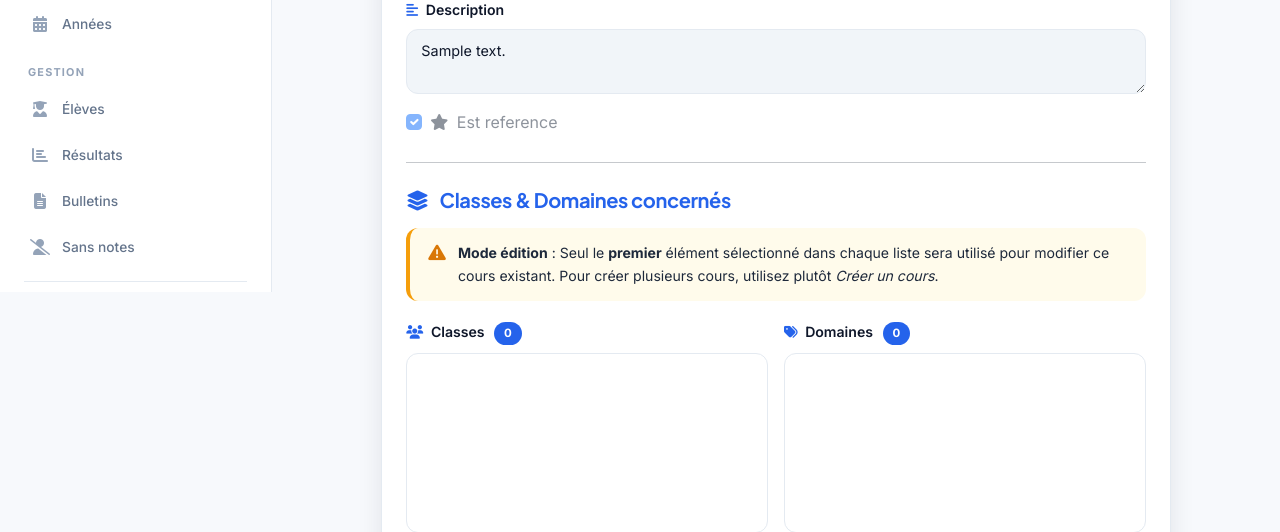
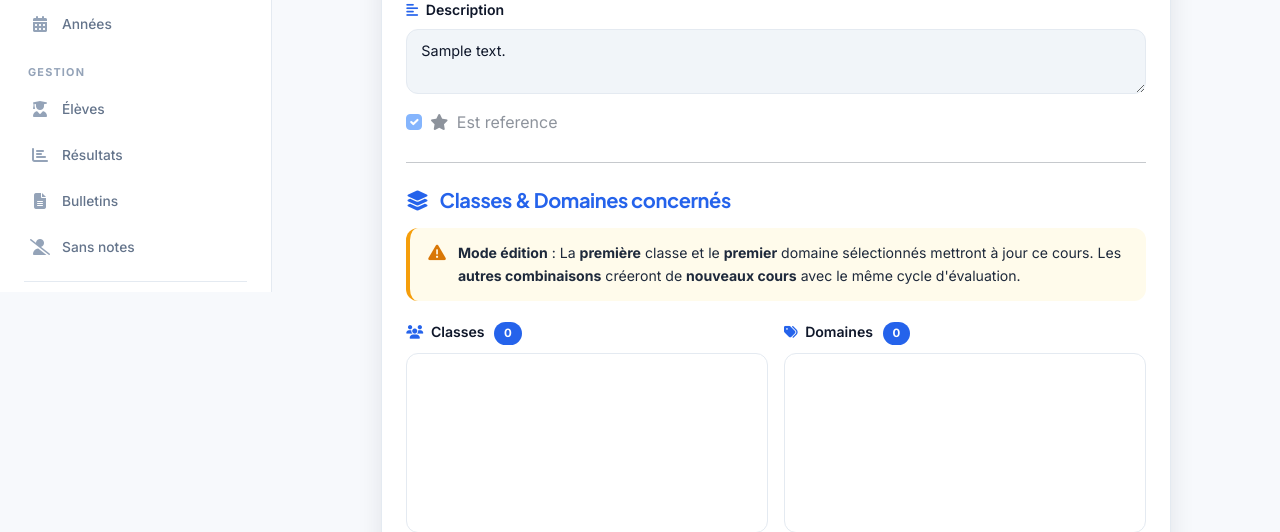
Before and after one commit to Nelaure/cradd, a Django app: page /cours/modifier/1/ in a window 1280 px wide. Shown: the part 508-1040 px from the top of the page. Run offline with Django 3.2, Linux system fonts and the light colour scheme; a user stored in the database is signed in; tables that the repository leaves empty hold one stand-in row (values such as "Sample post"); lists and menus that the app fills with data are empty; parts of the project's set-up code (start-up, migrations or seed data) failed here and were passed over; some libraries are stand-ins or nearby versions.

```diff
--- a/ecoles/forms.py
+++ b/ecoles/forms.py
@@ -691,8 +691,9 @@ class CoursForm(forms.ModelForm):
 class CycleEvaluationConfigForm(forms.Form):
     """
     Formulaire OPTIONNEL de configuration du cycle d'évaluation.
-    Utilisé lors de la création d'un cours pour personnaliser
-    le nombre de cycles, les périodes et examens.
+    - `config_active` : marqueur envoyé depuis le template quand le switch est activé.
+    - Si `config_active` est absent/vide → config par défaut appliquée.
+    - Si `config_active` = '1' → config personnalisée appliquée.
 
     ⚠️ RÈGLE MÉTIER : L'examen vaut le DOUBLE du points_max des évaluations normales.
     """
@@ -700,6 +701,12 @@ class CycleEvaluationConfigForm(forms.Form):
     CYCLE_TYPES = (
         ('trimestre', 'Trimestriel (3 cycles)'),
         ('semestre', 'Semestriel (2 cycles)'),
+    )
+
+    # ----- Marqueur activateur -----
+    config_active = forms.CharField(
+        required=False,
+        widget=forms.HiddenInput(attrs={'id': 'id_config_active'})
     )
 
     type_cycle = forms.ChoiceField(
@@ -772,6 +779,27 @@ class CycleEvaluationConfigForm(forms.Form):
         self.helper = FormHelper()
         self.helper.form_method = 'post'
         self.helper.layout = Layout()
+
+    def is_active(self):
+        """Retourne True si le switch est activé."""
+        return bool(self.cleaned_data.get('config_active')) if self.is_valid() else False
+
+    def get_config(self):
+        """
+        Retourne un dictionnaire de configuration propre.
+        Utilise `initial` comme fallback si les champs sont vides.
+        """
+        if not self.is_valid() or not self.is_active():
+            return None
+
+        cd = self.cleaned_data
+        return {
+            'type_cycle': cd.get('type_cycle') or 'trimestre',
+            'nombre_cycles': cd.get('nombre_cycles') or 3,
+            'periodes_par_cycle': cd.get('periodes_par_cycle') or 2,
+            'inclure_examen': cd.get('inclure_examen', True),
+            'points_max': cd.get('points_max') or 20,
+        }
 
 
 # ===================== ANNÉE SCOLAIRE =====================
--- a/ecoles/templates/ecoles/cours_form.html
+++ b/ecoles/templates/ecoles/cours_form.html
@@ -83,9 +83,9 @@
                     <div class="alert-warning-custom">
                         <i class="fas fa-exclamation-triangle"></i>
                         <p>
-                            <strong>Mode édition</strong> : Seul le <strong>premier</strong> élément sélectionné
-                            dans chaque liste sera utilisé pour modifier ce cours existant.
-                            Pour créer plusieurs cours, utilisez plutôt <em>Créer un cours</em>.
+                            <strong>Mode édition</strong> : La <strong>première</strong> classe et le <strong>premier</strong>
+                            domaine sélectionnés mettront à jour ce cours. Les <strong>autres combinaisons</strong>
+                            créeront de <strong>nouveaux cours</strong> avec le même cycle d'évaluation.
                         </p>
                     </div>
                     {% else %}
@@ -142,6 +142,10 @@
                     <!-- ========== CONFIGURATION CYCLE D'ÉVALUATION (OPTIONNEL EN CRÉATION) ========== -->
                     {% if not is_edit and cycle_config_form %}
                     <hr class="my-4">
+
+                    <!-- ⚠️ Champ caché qui indique au serveur si le switch est activé -->
+                    {{ cycle_config_form.config_active }}
+
                     <div class="config-toggle-wrapper">
                         <div class="form-check form-switch">
                             <input class="form-check-input" type="checkbox" id="toggleCycleConfig" role="switch">
@@ -790,12 +794,27 @@
         const cycleConfigSection = document.getElementById('cycleConfigSection');
         const previewContent = document.getElementById('previewContent');
         const previewExamenPts = document.getElementById('previewExamenPts');
+        const configActiveInput = document.getElementById('id_config_active');
 
         if (toggleCycleConfig && cycleConfigSection) {
             toggleCycleConfig.addEventListener('change', function () {
-                cycleConfigSection.style.display = this.checked ? 'block' : 'none';
-                if (this.checked) updatePreview();
+                const isChecked = this.checked;
+                cycleConfigSection.style.display = isChecked ? 'block' : 'none';
+
+                // ⚠️ Mettre à jour le champ caché envoyé au serveur
+                if (configActiveInput) {
+                    configActiveInput.value = isChecked ? '1' : '';
+                }
+
+                if (isChecked) updatePreview();
             });
+
+            // Initialisation au chargement (si le serveur a renvoyé '1')
+            if (configActiveInput && configActiveInput.value === '1') {
+                toggleCycleConfig.checked = true;
+                cycleConfigSection.style.display = 'block';
+                updatePreview();
+            }
         }
 
         // Éléments de configuration
--- a/ecoles/views.py
+++ b/ecoles/views.py
@@ -1474,19 +1474,18 @@ def cours_create(request):
     Si plusieurs classes ET plusieurs domaines sont sélectionnés :
     → un cours est créé pour chaque combinaison (classe × domaine).
 
-    La configuration du cycle d'évaluation est OPTIONNELLE :
-    - Si le switch "Personnaliser" est activé → utilise les paramètres saisis.
-    - Sinon → utilise la configuration par défaut (trimestre, 3 cycles, 2 périodes, examen).
-
-    ⚠️ RÈGLE MÉTIER : L'examen vaut TOUJOURS le DOUBLE du points_max des évaluations normales.
-    Exemple : si points_max = 20 pour une période, l'examen vaudra 40 points.
+    Configuration cycle OPTIONNELLE :
+    - Si le switch "Personnaliser" est activé (POST contient `config_active`),
+      utilise les paramètres saisis.
+    - Sinon → config par défaut (trimestre, 3 cycles, 2 périodes, examen ×2).
+
+    ⚠️ RÈGLE MÉTIER : L'examen vaut TOUJOURS le DOUBLE du points_max.
     """
     user = request.user
     if not (user.est_administrateur() or user.est_agent()):
         messages.error(request, 'Accès non autorisé.')
         return redirect('ecoles:dashboard')
 
-    # L'agent ne peut créer QUE des références
     is_reference = True
     if user.est_administrateur():
         ref_param = request.GET.get('ref', '1')
@@ -1510,25 +1509,16 @@ def cours_create(request):
             coefficient = form.cleaned_data['coefficient']
             description = form.cleaned_data.get('description', '')
             niveau = form.cleaned_data['niveau']
-            classes = form.cleaned_data['classe']       # QuerySet de classes
-            domaines = form.cleaned_data['domaine']     # QuerySet de domaines
+            classes = form.cleaned_data['classe']
+            domaines = form.cleaned_data['domaine']
             ecole = None if is_reference else form.cleaned_data.get('ecole')
 
-            # ----- Récupérer la configuration du cycle (optionnelle) -----
-            config_data = None
-            if cycle_config_form.is_valid() and cycle_config_form.cleaned_data.get('type_cycle'):
-                config_data = {
-                    'type_cycle': cycle_config_form.cleaned_data.get('type_cycle', 'trimestre'),
-                    'nombre_cycles': cycle_config_form.cleaned_data.get('nombre_cycles') or 3,
-                    'periodes_par_cycle': cycle_config_form.cleaned_data.get('periodes_par_cycle') or 2,
-                    'inclure_examen': cycle_config_form.cleaned_data.get('inclure_examen', True),
-                    'points_max': cycle_config_form.cleaned_data.get('points_max') or 20,
-                }
+            # ----- Récupérer la config cycle (avec fallback sur initial) -----
+            config_data = cycle_config_form.get_config()
 
             created_cours = []
             errors = []
 
-            # ----- Création pour chaque combinaison classe × domaine -----
             for classe in classes:
                 for domaine in domaines:
                     # Générer un code unique
@@ -1558,15 +1548,14 @@ def cours_create(request):
                         )
 
                         if config_data:
-                            # Config personnalisée
+                            # ----- Config personnalisée -----
                             nb_cycles = config_data['nombre_cycles']
                             nb_periodes = config_data['periodes_par_cycle']
                             inclure_examen = config_data['inclure_examen']
                             pts_max = config_data['points_max']
-                            pts_max_examen = pts_max * 2  # ⚠️ L'examen vaut le DOUBLE
+                            pts_max_examen = pts_max * 2  # ⚠️ Examen = ×2
 
                             for cycle_num in range(1, nb_cycles + 1):
-                                # Périodes normales
                                 for periode_num in range(1, nb_periodes + 1):
                                     EvaluationConfig.objects.create(
                                         cycle_evaluation=cycle_eval,
@@ -1576,7 +1565,6 @@ def cours_create(request):
                                         points_max=pts_max,
                                         ordre=periode_num
                                     )
-                                # Examen (double des points)
                                 if inclure_examen:
                                     EvaluationConfig.objects.create(
                                         cycle_evaluation=cycle_eval,
@@ -1587,14 +1575,13 @@ def cours_create(request):
                                         ordre=nb_periodes + 1
                                     )
                         else:
-                            # Config par défaut (trimestre, 3 cycles, 2 périodes, examen ×2)
+                            # ----- Config par défaut -----
                             cycle_eval.creer_evaluations_par_defaut()
 
                         created_cours.append(cours)
                     except Exception as e:
                         errors.append(f"{classe.nom} × {domaine.nom} : {str(e)}")
 
-            # ----- Message de succès -----
             if created_cours:
                 if len(created_cours) == 1:
                     messages.success(request, f'Cours "{nom}" créé avec succès.')
@@ -1624,12 +1611,14 @@ def cours_edit(request, pk):
     """
     Modifier un cours existant.
 
-    IMPORTANT : Le mode édition ne concerne qu'UN SEUL cours (l'instance ciblée par pk).
-    Lorsque plusieurs classes/domaines sont sélectionnés, seul le PREMIER élément
-    de chaque liste sera utilisé pour modifier ce cours.
+    Comportement MULTI-SÉLECTION :
+    - Le cours ciblé (pk) est mis à jour avec la PREMIÈRE combinaison (classe × domaine).
+    - Les combinaisons SUPPLÉMENTAIRES créent de NOUVEAUX cours (avec copie du cycle).
+    - Le cycle d'évaluation du cours ciblé est éditable via le formset.
     """
     cours = get_object_or_404(Cours, pk=pk)
     user = request.user
+
     if user.est_parent() or user.est_ministre():
         messages.error(request, 'Accès non autorisé.')
         return redirect('ecoles:dashboard')
@@ -1661,32 +1650,99 @@ def cours_edit(request, pk):
         formset = EvaluationConfigFormSet(request.POST, instance=cycle_eval)
 
         if form.is_valid() and cycle_form.is_valid() and formset.is_valid():
-            # ----- Sauvegarder le cours (uniquement la 1ère classe/domaine sélectionné) -----
-            classes = form.cleaned_data.get('classe')
-            domaines = form.cleaned_data.get('domaine')
-
-            # Prendre le premier élément de chaque QuerySet pour l'assignation
-            if classes:
-                cours.classe = classes.first() if hasattr(classes, 'first') else classes[0]
-            if domaines:
-                cours.domaine = domaines.first() if hasattr(domaines, 'first') else domaines[0]
-
-            # Sauvegarder les autres champs
+            # ----- Récupérer les combinaisons -----
+            classes = list(form.cleaned_data.get('classe') or [])
+            domaines = list(form.cleaned_data.get('domaine') or [])
+
+            if not classes or not domaines:
+                messages.error(request, 'Veuillez sélectionner au moins une classe et un domaine.')
+                return render(request, 'ecoles/cours_form.html', {
+                    'form': form,
+                    'cycle_form': cycle_form,
+                    'formset': formset,
+                    'cours': cours,
+                    'title': 'Modifier un cours',
+                    'is_edit': True,
+                })
+
+            # ----- 1. Mettre à jour le cours ciblé avec la 1ère combinaison -----
+            first_classe = classes[0]
+            first_domaine = domaines[0]
+
             cours.nom = form.cleaned_data['nom']
             cours.code = form.cleaned_data['code']
             cours.coefficient = form.cleaned_data['coefficient']
             cours.description = form.cleaned_data.get('description', '')
             cours.niveau = form.cleaned_data['niveau']
+            cours.classe = first_classe
+            cours.domaine = first_domaine
             cours.ecole = None if is_reference else form.cleaned_data.get('ecole')
             cours.est_reference = is_reference
             cours.save()
 
-            # Sauvegarder le cycle d'évaluation
+            # Sauvegarder le cycle d'évaluation du cours ciblé
             cycle_form.save()
             formset.save()
             cycle_eval.nettoyer_evaluations()
 
-            messages.success(request, 'Cours modifié avec succès.')
+            # ----- 2. Créer des cours pour les combinaisons RESTANTES -----
+            created_count = 0
+            base_code = cours.code
+            existing_combos = {(first_classe.id, first_domaine.id)}
+
+            for classe in classes:
+                for domaine in domaines:
+                    if (classe.id, domaine.id) in existing_combos:
+                        continue
+
+                    # Générer un code unique
+                    code_candidat = base_code
+                    suffix = 1
+                    while Cours.objects.filter(code=code_candidat).exists():
+                        code_candidat = f"{base_code}_{suffix}"
+                        suffix += 1
+
+                    try:
+                        nouveau_cours = Cours.objects.create(
+                            nom=cours.nom,
+                            code=code_candidat,
+                            coefficient=cours.coefficient,
+                            description=cours.description,
+                            niveau=cours.niveau,
+                            classe=classe,
+                            domaine=domaine,
+                            ecole=cours.ecole,
+                            est_reference=cours.est_reference,
+                        )
+
+                        # Copier le cycle d'évaluation du cours ciblé
+                        nouveau_cycle = CycleEvaluation.objects.create(
+                            cours=nouveau_cours,
+                            type_cycle=cycle_eval.type_cycle
+                        )
+                        for config in cycle_eval.evaluations.all():
+                            EvaluationConfig.objects.create(
+                                cycle_evaluation=nouveau_cycle,
+                                cycle_num=config.cycle_num,
+                                periode_num=config.periode_num,
+                                type=config.type,
+                                points_max=config.points_max,
+                                ordre=config.ordre
+                            )
+
+                        created_count += 1
+                    except Exception as e:
+                        messages.warning(request, f"Erreur création {classe.nom} × {domaine.nom} : {str(e)}")
+
+            # ----- Messages -----
+            if created_count > 0:
+                messages.success(
+                    request,
+                    f'Cours "{cours.nom}" modifié + {created_count} nouveau(x) cours créé(s).'
+                )
+            else:
+                messages.success(request, 'Cours modifié avec succès.')
+
             return redirect('ecoles:cours_list')
     else:
         form = CoursForm(instance=cours, user=user, is_reference=is_reference)
```
